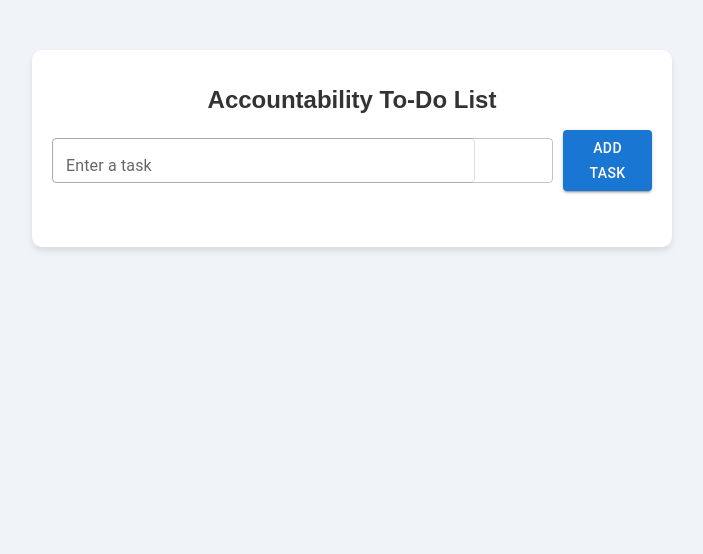
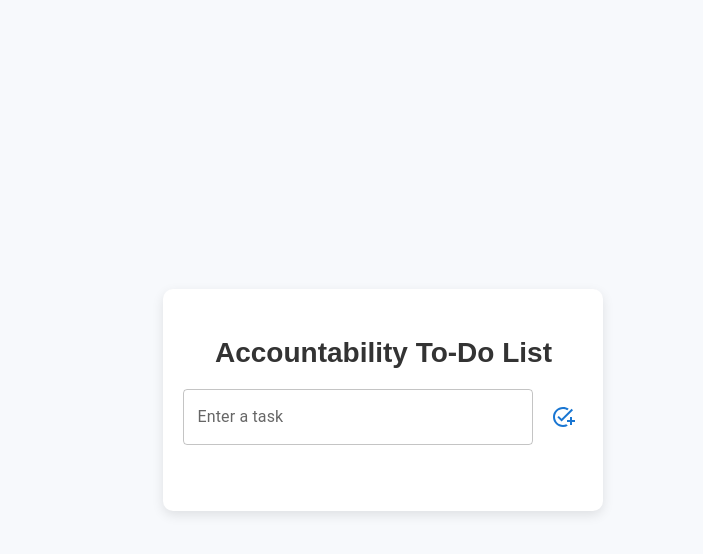
Before and after one commit to alexandrehuynh/owe_yourself, a React (Create React App) app: page / in a window 1280 px wide. Shown: the top 554 px of the page, without its empty margins (288-991 px from the left). Built offline with nearby package versions, Linux system fonts and the light colour scheme.

Commit message:
enhanced website

```diff
--- a/src/App.css
+++ b/src/App.css
@@ -1,132 +1,89 @@
 body {
-  font-family: 'Arial', sans-serif;
-  background-color: #f0f4f8;
+  font-family: 'Poppins', sans-serif;
+  background-color: #f7f9fc;
   margin: 0;
   padding: 0;
+  display: flex;
+  justify-content: center;
+  align-items: center;
+  min-height: 100vh;
 }
 
 .app {
-  max-width: 500px;
-  margin: 50px auto;
-  background-color: white;
+  max-width: 400px;
+  width: 100%;
+  background-color: #ffffff;
   border-radius: 10px;
-  box-shadow: 0px 4px 6px rgba(0, 0, 0, 0.1);
-  padding: 20px;
+  box-shadow: 0 4px 12px rgba(0, 0, 0, 0.1);
+  padding: 30px 20px;
+  margin: 20px;
 }
 
 h1 {
   text-align: center;
   color: #333;
-  font-size: 1.5rem;
+  font-size: 1.75rem;
+  margin-bottom: 20px;
 }
 
-input[type="text"] {
-  width: 80%;
-  padding: 10px;
-  border: 1px solid #ddd;
-  border-radius: 5px;
-  margin-right: 10px;
-  font-size: 1rem;
+.task-input {
+  display: flex;
+  align-items: center;
+  justify-content: space-between;
+  margin-bottom: 20px;
 }
 
-button {
-  background-color: #3498db;
-  color: white;
-  border: none;
-  padding: 10px 15px;
-  border-radius: 5px;
-  cursor: pointer;
-  font-size: 1rem;
-  transition: background-color 0.3s ease;
+.task-input .MuiTextField-root {
+  flex-grow: 1;
 }
 
-button:hover {
-  background-color: #2980b9;
+.task-input .MuiIconButton-root {
+  padding: 8px;
 }
 
 ul {
   list-style: none;
   padding: 0;
+  margin: 0;
 }
 
 li {
   display: flex;
-  justify-content: space-between;
   align-items: center;
-  padding: 10px;
-  border-bottom: 1px solid #eee;
+  justify-content: space-between; /* Make sure checkbox and text are separated */
+  padding: 10px 0;
+  margin-bottom: 10px;
+  border-bottom: 1px solid #ddd;
 }
 
-li:last-child {
-  border-bottom: none;
+li .checkbox-container {
+  width: 40px; /* Fix the width of the checkbox container */
+  display: flex;
+  align-items: center;
+  justify-content: center;
 }
 
 li input[type="checkbox"] {
-  margin-right: 10px;
+  margin-left: 5px; /* Shift the checkbox to the right slightly */
+  padding: 0;
+  outline: none;
+  box-shadow: none;
+  border-radius: 0; /* Checkbox remains square */
+}
+
+li input[type="checkbox"]:focus {
+  outline: none;
+  box-shadow: 0 0 0 6px rgba(0, 123, 255, 0.3); /* Circular box-shadow for focus */
+  border-radius: 50%; /* Make the focus ring circular */
 }
 
 li span {
-  flex: 1;
   font-size: 1rem;
-  padding: 5px;
+  color: #333;
   cursor: pointer;
-  transition: background-color 0.3s ease;
 }
 
-li span:hover {
-  background-color: #f9f9f9;
+li .MuiIconButton-root {
+  padding: 8px;
+  margin-left: auto;
 }
-
-li.edit-mode span {
-  background-color: #e8f0fe;
-}
-
-li button {
-  background-color: transparent;
-  color: #e74c3c;
-  border: none;
-  cursor: pointer;
-  font-size: 0.9rem;
-  display: none;
-}
-
-li:hover button {
-  display: inline-block;
-}
-
-body {
-  font-family: 'Arial', sans-serif;
-  background-color: #f0f4f8;
-  margin: 0;
-  padding: 0;
-}
-
-.app {
-  max-width: 600px;
-  margin: 50px auto;
-  background-color: white;
-  border-radius: 10px;
-  box-shadow: 0px 4px 6px rgba(0, 0, 0, 0.1);
-  padding: 20px;
-}
-
-h1 {
-  text-align: center;
-  color: #333;
-  font-size: 1.5rem;
-}
-
-.task-input {
-  display: flex;
-  align-items: center;
-  margin-bottom: 20px;
-}
-
-ul {
-  list-style: none;
-  padding: 0;
-}
-
-.edit-mode {
-  background-color: #e8f0fe;
-}
--- a/src/App.js
+++ b/src/App.js
@@ -1,6 +1,6 @@
 import React, { useState, useEffect } from 'react';
-import { TextField, Button, IconButton, Checkbox, List, ListItem, ListItemText, ListItemSecondaryAction } from '@mui/material';
-import { Delete as DeleteIcon, Save as SaveIcon } from '@mui/icons-material';
+import { TextField, IconButton, Checkbox, List, ListItem, ListItemText } from '@mui/material';
+import { Delete as DeleteIcon, Save as SaveIcon, AddTask as AddTaskIcon } from '@mui/icons-material';
 import './App.css';
 
 const App = () => {
@@ -62,18 +62,21 @@ const App = () => {
           variant="outlined"
           style={{ marginRight: '10px' }}
         />
-        <Button variant="contained" color="primary" onClick={addTask}>
-          Add Task
-        </Button>
+        <IconButton color="primary" onClick={addTask}>
+          <AddTaskIcon />
+        </IconButton>
       </div>
 
       <List>
         {tasks.map((t, index) => (
-          <ListItem key={index} className={editingIndex === index ? 'edit-mode' : ''}>
+          <ListItem key={index} className={editingIndex === index ? 'edit-mode' : ''} style={{ display: 'flex', alignItems: 'center' }}>
+          <div className="checkbox-container">
             <Checkbox
               checked={t.done}
               onChange={() => toggleTask(index)}
+              style={{ paddingLeft: '0px' }}
             />
+          </div>
           {editingIndex === index ? (
             <>
               <TextField
@@ -87,16 +90,21 @@ const App = () => {
             </>
           ) : (
             <>
+              <div className="text-container">
                 <ListItemText
                   primary={t.text}
+                  style={{ textDecoration: t.done ? 'line-through' : 'none', cursor: 'pointer' }}
                   onClick={() => startEditingTask(index)}
-                  style={{ textDecoration: t.done ? 'line-through' : 'none', cursor: 'pointer' }}
                 />
-                <ListItemSecondaryAction>
-                  <IconButton edge="end" aria-label="delete" onClick={() => deleteTask(index)}>
+              </div>
+              <IconButton
+                edge="end"
+                aria-label="delete"
+                onClick={() => deleteTask(index)}
+                style={{ marginLeft: 'auto' }}
+              >
                 <DeleteIcon color="error" />
               </IconButton>
-                </ListItemSecondaryAction>
             </>
           )}
         </ListItem>
```
Lines whose indentation alone changed are shown as unchanged.
